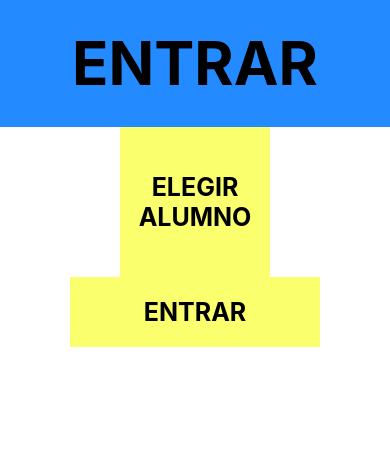
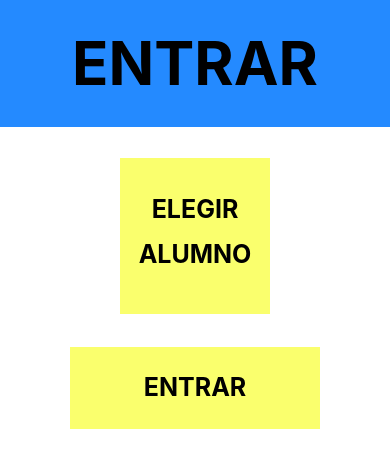
Before and after one commit to jmillangalvez/GuakasDGP, a React Native app in the folder agendaEscolar/: screen / in a window 390 px wide. Shown: the top 468 px of the page. Built offline with nearby package versions, Linux system fonts and the light colour scheme.

Commit message:
Prototipo funcional terminado

```diff
--- a/agendaEscolar/App.js
+++ b/agendaEscolar/App.js
@@ -1,11 +1,16 @@
 import { StatusBar } from 'expo-status-bar';
 import React, { Component } from "react";
 import { StyleSheet, Text, SafeAreaView, TouchableOpacity, View } from 'react-native';
+import * as ScreenOrientation from 'expo-screen-orientation';
+
+async function changeScreenOrientation() {
+  await ScreenOrientation.lockAsync(ScreenOrientation.OrientationLock.LANDSCAPE_RIGHT);
+}
 
 class App extends Component {
   constructor(props) {
     super(props);
-    this.state = { choosingStudent: false, studentChosen: false, entering: false};
+    this.state = { choosingStudent: false, studentChosen1: false, studentChosen2: false, studentChosen3: false, studentChosen4: false, entering: false};
   }
 
   chooseStudent = () => {
@@ -14,15 +19,36 @@ class App extends Component {
     });
   };
 
-  selectStudent = () => {
+  selectStudent1 = () => {
     this.setState({
-      studentChosen: true,
+      studentChosen1: true,
+      choosingStudent: false
+    });
+  };
+
+  selectStudent2 = () => {
+    this.setState({
+      studentChosen2: true,
+      choosingStudent: false
+    });
+  };
+
+  selectStudent3 = () => {
+    this.setState({
+      studentChosen3: true,
+      choosingStudent: false
+    });
+  };
+
+  selectStudent4 = () => {
+    this.setState({
+      studentChosen4: true,
       choosingStudent: false
     });
   };
 
   enter = () => {
-    if (this.state.studentChosen) {
+    if (this.state.studentChosen1 || this.state.studentChosen2 || this.state.studentChosen3 || this.state.studentChosen4) {
       this.setState({
         entering: true
       });
@@ -31,15 +57,25 @@ class App extends Component {
 
   choosingStudentView(){
     return (
-      <View style={styles.buttonChoose}>
-        <TouchableOpacity style={styles.buttonChoose} onPress={this.selectStudent}>
+      <View style={styles.choosingView}>
+        <TouchableOpacity style={styles.choosingButton1} onPress={this.selectStudent1}>
           <Text style={styles.buttonText}>ALUMNO 1</Text>
+        </TouchableOpacity>
+        <TouchableOpacity style={styles.choosingButton2} onPress={this.selectStudent2}>
+          <Text style={styles.buttonText}>ALUMNO 2</Text>
+        </TouchableOpacity>
+        <TouchableOpacity style={styles.choosingButton3} onPress={this.selectStudent3}>
+          <Text style={styles.buttonText}>ALUMNO 3</Text>
+        </TouchableOpacity>
+        <TouchableOpacity style={styles.choosingButton4} onPress={this.selectStudent4}>
+          <Text style={styles.buttonText}>ALUMNO 4</Text>
         </TouchableOpacity>
       </View>
     );
   }
 
   enteringView(){
+    this
     return (
       <View style={styles.buttonChoose}>
         <Text style={styles.buttonText}>ENTRANDO</Text>
@@ -47,38 +83,48 @@ class App extends Component {
     );
   }
 
-  chooseStudentButton(){
+  chooseStudentView(){
     return(
-      <TouchableOpacity style={styles.buttonChoose} onPress={this.chooseStudent}>
-        <Text style={styles.buttonText}>ELEGIR</Text>
-        <Text style={styles.buttonText}>ALUMNO</Text>
-      </TouchableOpacity>
+      <View style={styles.buttonChoose}>
+        <TouchableOpacity style={styles.buttonChoose} onPress={this.chooseStudent}>
+          <Text style={styles.buttonText}>ELEGIR</Text>
+          <Text style={styles.buttonText}>ALUMNO</Text>
+        </TouchableOpacity>
+      </View>
     )
   }
 
-  studentChosenText(){
+  studentChosenView(num){
     return(
-      <Text style={styles.buttonText}>ALUMNO{"\n"}ELEGIDO</Text>
+      <View style={styles.buttonChoose}>
+        <TouchableOpacity style={styles.buttonChoose}>
+          <Text style={styles.buttonText}>ALUMNO {num}{"\n"}ELEGIDO</Text>
+        </TouchableOpacity>
+      </View>
     )
   }
 
+
   render() {
-    const { choosingStudent, studentChosen, entering } = this.state;
+    const { choosingStudent, studentChosen1, studentChosen2, studentChosen3, studentChosen4, entering } = this.state;
+    changeScreenOrientation();
     return (
       <View style={styles.container}>
         <SafeAreaView style={styles.banner}>
           <Text style={styles.headerText} value="ENTRAR">ENTRAR</Text>
         </SafeAreaView>
-        <View style={styles.buttonChoose}>
-          {studentChosen? this.studentChosenText() : this.chooseStudentButton()}
-        </View>
+        {!choosingStudent && !(studentChosen1 || studentChosen2 || studentChosen3 || studentChosen4)? this.chooseStudentView() : null}
+        {choosingStudent? this.choosingStudentView() : null}
+        {studentChosen1? this.studentChosenView("1") : null}
+        {studentChosen2? this.studentChosenView("2") : null}
+        {studentChosen3? this.studentChosenView("3") : null}
+        {studentChosen4? this.studentChosenView("4") : null}
         <View style={styles.buttonView}>
           <TouchableOpacity style={styles.buttonView} onPress={this.enter}>
             <Text style={styles.buttonText}>ENTRAR</Text>
           </TouchableOpacity>
         </View>
-        {choosingStudent? this.choosingStudentView() : null}
-        {entering && studentChosen? this.enteringView() : null}
+        {entering && (studentChosen1 || studentChosen2 || studentChosen3 || studentChosen4)? null : null}
         <StatusBar style="auto" />
       </View>
     );
@@ -105,6 +151,7 @@ const styles = StyleSheet.create({
     fontWeight: 'bold'
   },
   buttonView: {
+    marginTop: '10%',
     width: 250,
     height: 70,
     backgroundColor: "#faff6d",
@@ -112,15 +159,69 @@ const styles = StyleSheet.create({
     justifyContent: 'center',
   },
   buttonChoose: {
+    marginTop: '8%',
     width: 150,
     height: 150,
     backgroundColor: "#faff6d",
     alignItems: 'center',
     justifyContent: 'center',
   },
+  choosingView: {
+    marginTop: '8%',
+    width: '80%',
+    height: 150,
+    backgroundColor: "#faff6d",
+    alignItems: 'center',
+    justifyContent: 'center',
+  },
+  choosingButton1:  {
+    height: '100%',
+    width: '15%',
+    borderWidth: 3,
+    fontSize: 25,
+    fontWeight: 'bold',
+    position: 'absolute',
+    marginLeft: '-70%',
+    alignItems: 'center',
+    justifyContent: 'center',
+  },
+  choosingButton2:  {
+    height: '100%',
+    width: '15%',
+    borderWidth: 3,
+    fontSize: 25,
+    fontWeight: 'bold',
+    position: 'absolute',
+    marginLeft: '-23%',
+    alignItems: 'center',
+    justifyContent: 'center',
+  },
+  choosingButton3:  {
+    height: '100%',
+    borderWidth: 3,
+    width: '15%',
+    fontSize: 25,
+    fontWeight: 'bold',
+    position: 'absolute',
+    marginLeft: '23%',
+    alignItems: 'center',
+    justifyContent: 'center',
+  },
+  choosingButton4:  {
+    height: '100%',
+    width: '15%',
+    borderWidth: 3,
+    fontSize: 25,
+    fontWeight: 'bold',
+    position: 'absolute',
+    marginLeft: '70%',
+    alignItems: 'center',
+    justifyContent: 'center',
+  },
   buttonText: {
+    marginBottom: 15,
     fontSize: 25,
-    fontWeight: 'bold'
+    fontWeight: 'bold',
   },
   choosingStudentView: {
     width: 250,
--- a/agendaEscolar/package.json
+++ b/agendaEscolar/package.json
@@ -13,7 +13,8 @@
     "react": "17.0.1",
     "react-dom": "17.0.1",
     "react-native": "0.64.2",
-    "react-native-web": "0.17.1"
+    "react-native-web": "0.17.1",
+    "expo-screen-orientation": "~4.0.3"
   },
   "devDependencies": {
     "@babel/core": "^7.12.9"
```
Also changed, not shown: 1 other file (tests, documents, lock files or other folders).
